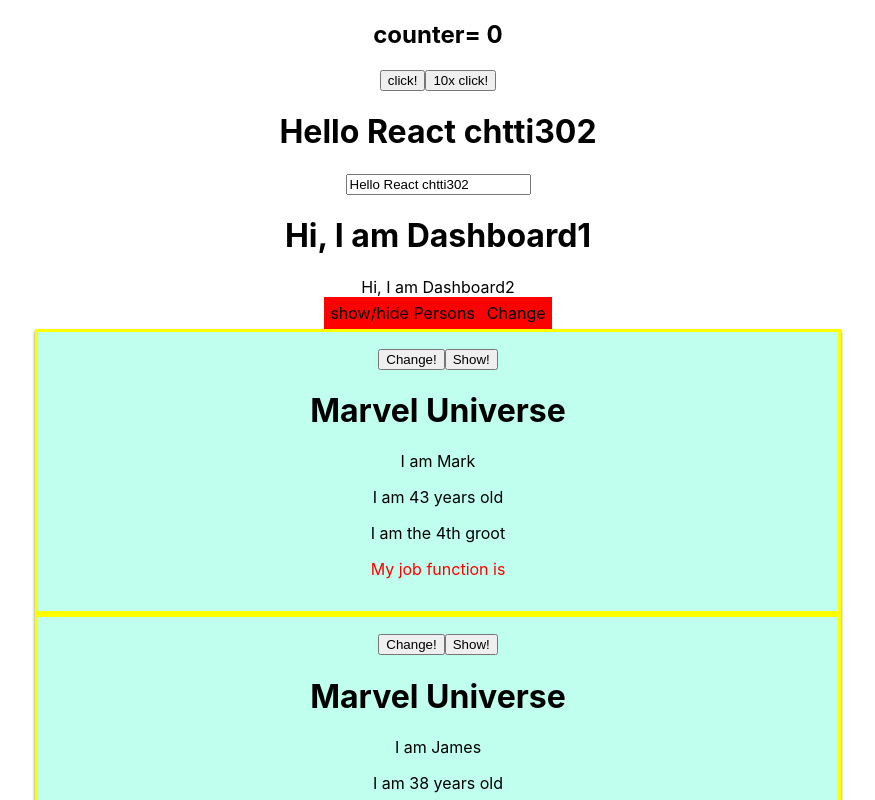
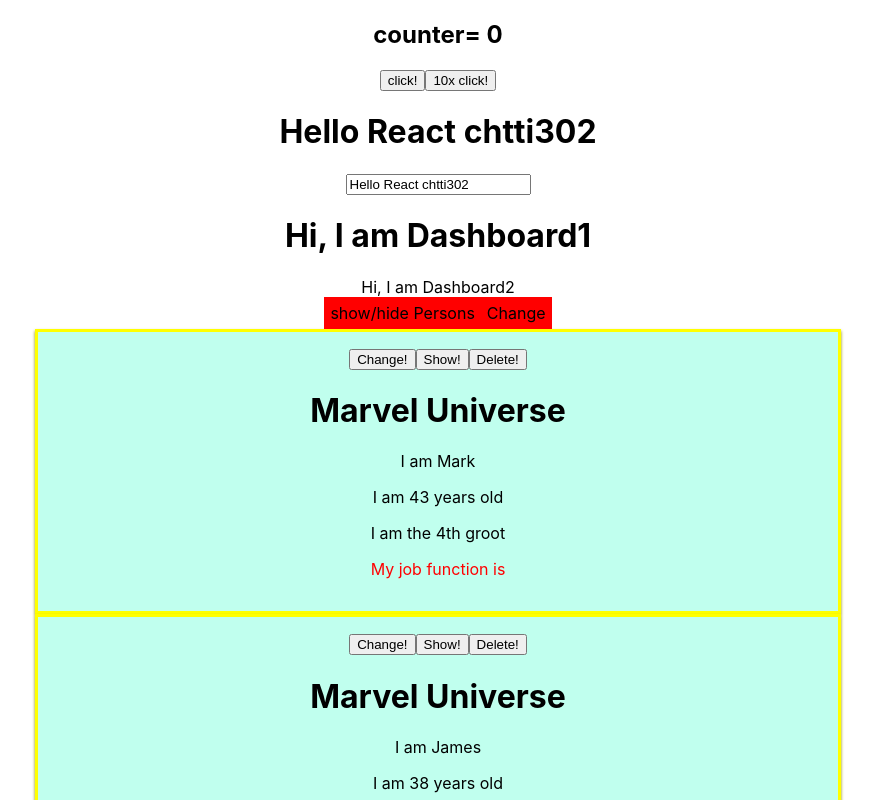
Before and after one commit to Neohsu1214/cht_react_0810, a React (Create React App) app in the folder lab3_react_start/: page / in a window 1280 px wide. Both pictures are taken after a click on the button "show/hide Persons". Shown: the top 800 px of the page, without its empty margins (202-1077 px from the left). Built offline with nearby package versions, Linux system fonts and the light colour scheme.

Commit message:
fix delete button

```diff
--- a/lab3_react_start/src/components/Person.js
+++ b/lab3_react_start/src/components/Person.js
@@ -38,8 +38,9 @@
     <div className="Person">
       <button onClick={switchVendorHandler}>Change!</button>
       <button onClick={showStatusHandler}>Show!</button>
+      <button onClick={props.clickCallback}>Delete!</button>
       <h1>{stateString.publishier}</h1>
-      <p onClick={props.clickCallback}>I am {props.name}</p>
+      <p>I am {props.name}</p>
       <p>I am {props.age} years old</p>
       <p>I am the {Math.floor(Math.random() * 5)}th groot</p>
       <p style={{ color: "red" }}>My job function is {props.children}</p>
```
